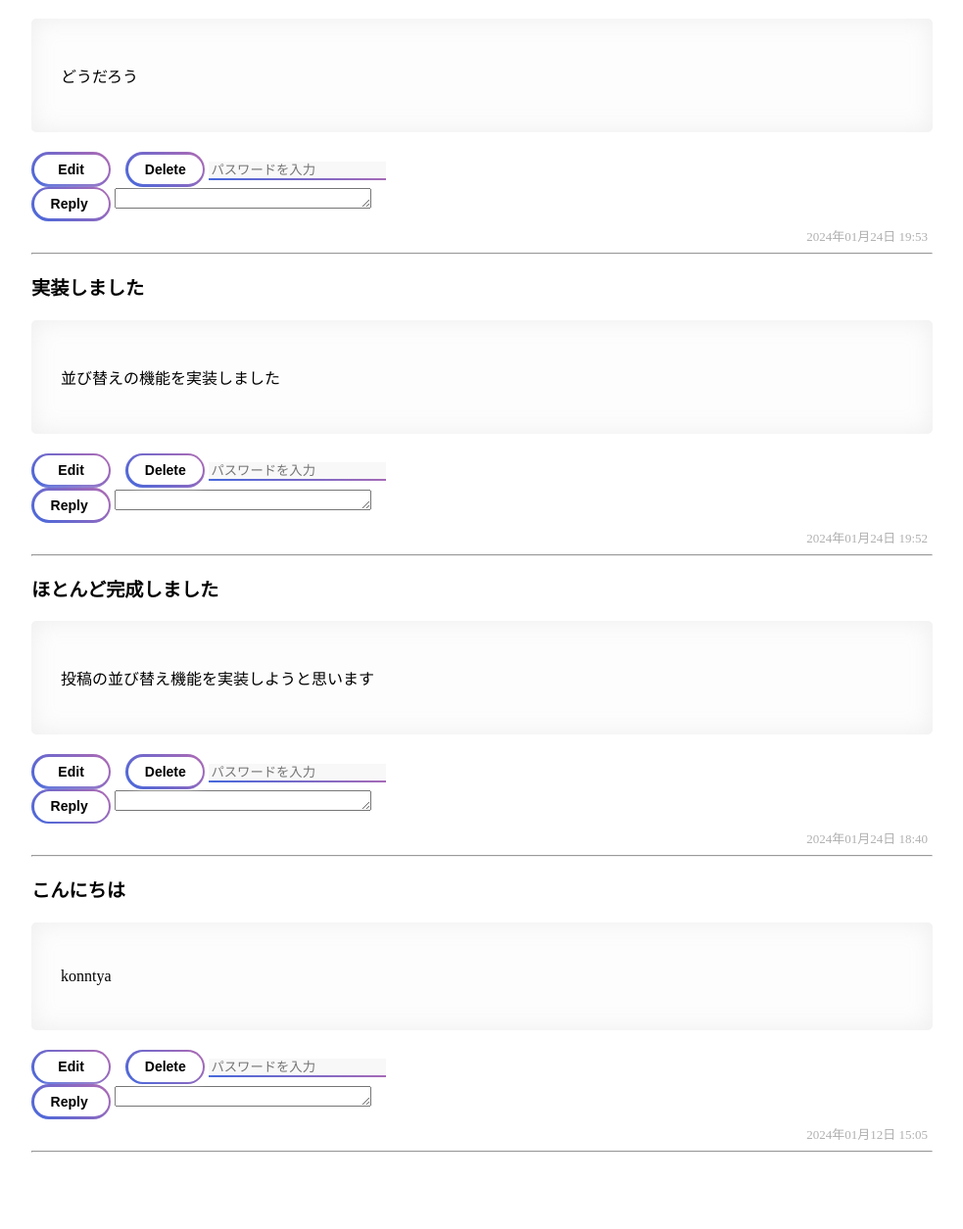
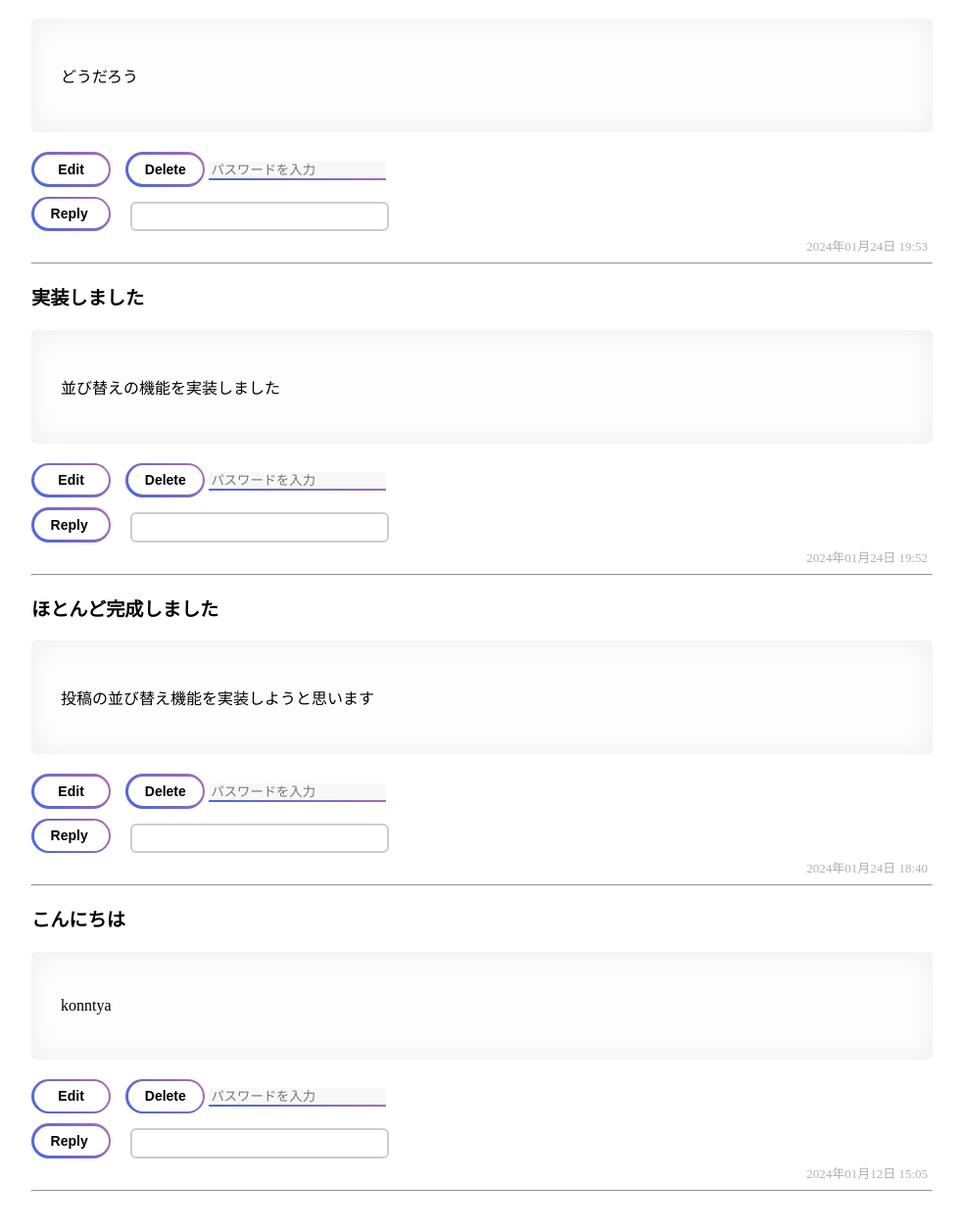
Before and after one commit to masa-massara/AP-WEB-BLOG, a PHP site: page /blog/index.php in a window 1280 px wide. Shown: the part 183-1438 px from the top of the page at 98% size, without its empty margins (148-1131 px from the left). Before the commit the page ends 1360 px from the top, so only its background shows below. Run offline with PHP 8.4, Linux system fonts and the light colour scheme; data comes from the database, SQL or seed files in the repository; style sheets or scripts are compiled from the project's sources.

Commit message:
テキストボックスのcssを調整

```diff
--- a/workspace/blog/css/post.css
+++ b/workspace/blog/css/post.css
@@ -33,3 +33,18 @@ dt {
   font-size: larger;
   font-weight: bold;
 }
+
+textarea {
+  border: 2px solid #cccccc;
+  border-radius: 6px;
+  resize: none;
+  margin-top: 5px;
+  border: 2px solid #cccccc;
+  outline: 0;
+}
+
+.reply-button {
+  padding-top: 10px;
+  gap: 20px;
+  display: flex;
+}
--- a/workspace/blog/scss/post.scss
+++ b/workspace/blog/scss/post.scss
@@ -29,8 +29,22 @@ dt {
   font-weight: bold;
 }
 
+.post-title {
+  font-size: larger;
+  font-weight: bold;
+}
 
-.post-title{
-  font-size: larger;
-  font-weight: bold
+textarea {
+  border: 2px solid #cccccc;
+  border-radius: 6px;
+  resize: none;
+  margin-top: 5px;
+  border: 2px solid #cccccc;
+  outline: 0;
 }
+
+.reply-button {
+  padding-top: 10px;
+  gap: 20px;
+  display: flex;
+}
```
